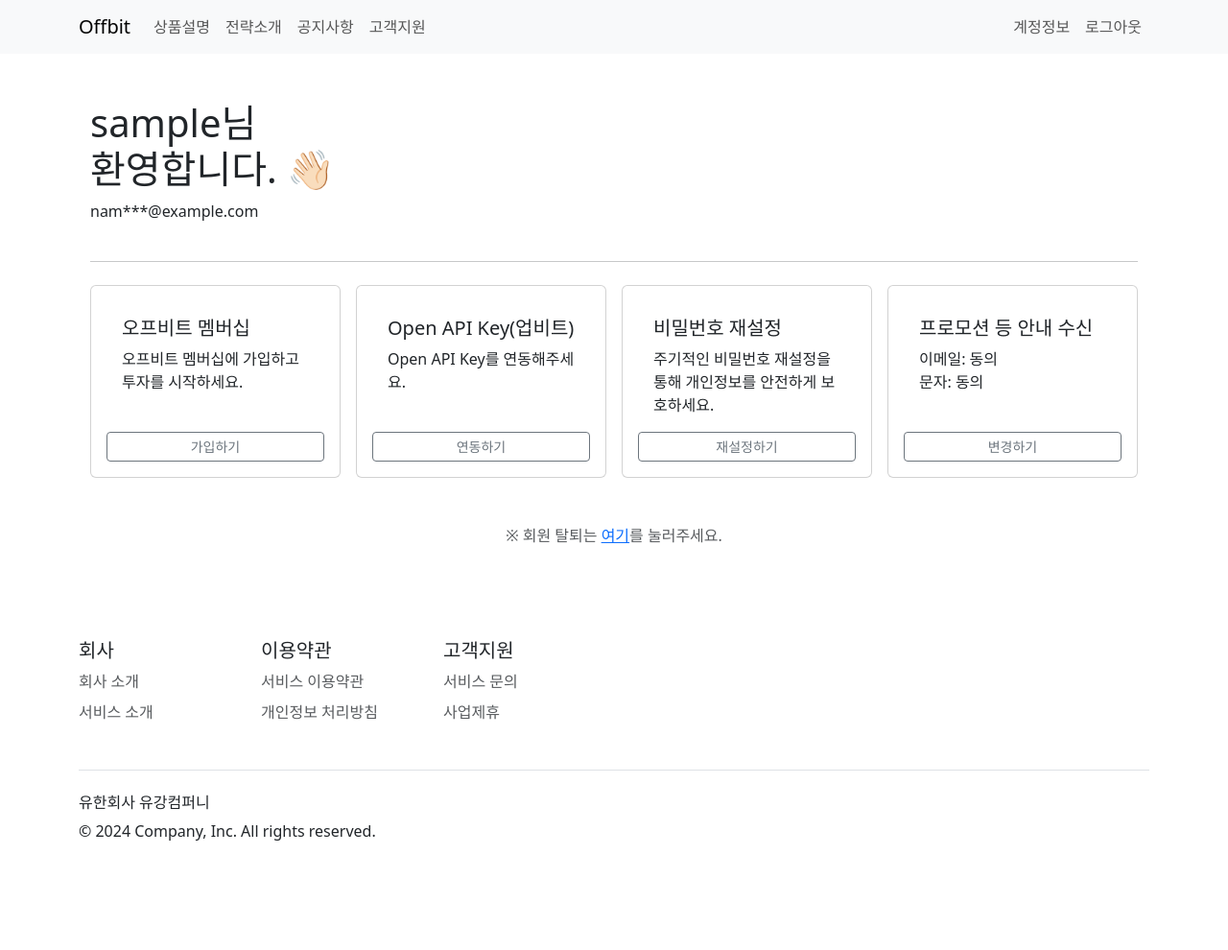
After one commit to leetusik/offbit, a Flask app: page /my/info in a window 1280 px wide. The commit adds this page. Shown: the whole page at 96% size. Run offline with Flask 3, Linux system fonts and the light colour scheme; the visitor is signed in with stand-in values (Sample User, id 1); some libraries are stand-ins or nearby versions.

Commit message:
user my info page

```diff
--- a/app/__init__.py
+++ b/app/__init__.py
@@ -42,6 +42,10 @@ def create_app(config_class=Config):
 
     app.register_blueprint(auth_bp, url_prefix="/auth")
 
+    from app.user import bp as user_bp
+
+    app.register_blueprint(user_bp, url_prefix="/my")
+
     if not app.debug and not app.testing:
         if app.config["MAIL_SERVER"]:
             auth = None
@@ -81,6 +85,7 @@ def create_app(config_class=Config):
 
         app.logger.setLevel(logging.INFO)
         app.logger.info("Offbit startup")
+        # current_app.logger.debug("Debug level log message")
 
     return app
 
--- a/app/auth/forms.py
+++ b/app/auth/forms.py
@@ -18,12 +18,12 @@ class LoginForm(FlaskForm):
     email = StringField(
         "이메일",
         validators=[
-            DataRequired("이메일을 입력해 주세요"),
-            Email("유효한 이메일 형식이 아닙니다"),
+            DataRequired(message="이메일을 입력해 주세요"),
+            Email(message="유효한 이메일 형식이 아닙니다"),
         ],
     )
     password = PasswordField(
-        "비밀번호", validators=[DataRequired("비밀번호를 입력해 주세요")]
+        "비밀번호", validators=[DataRequired(message="비밀번호를 입력해 주세요")]
     )
     remember_me = BooleanField("로그인 유지하기")
     submit = SubmitField("로그인")
--- a/app/models.py
+++ b/app/models.py
@@ -1,4 +1,5 @@
 import random
+import re
 from datetime import datetime, timedelta, timezone
 from hashlib import md5
 from typing import Optional
@@ -28,10 +29,16 @@ class User(UserMixin, db.Model):
     )
     password_hash: so.Mapped[Optional[str]] = so.mapped_column(sa.String(256))
     open_api_key_upbit: so.Mapped[Optional[bytes]] = so.mapped_column(sa.LargeBinary)
+    open_api_key_expiration: so.Mapped[Optional[datetime]] = so.mapped_column(
+        sa.DateTime
+    )
     verification_code: so.Mapped[Optional[int]] = so.mapped_column(sa.Integer)
     verification_code_expiration: so.Mapped[Optional[datetime]] = so.mapped_column(
         sa.DateTime
     )
+    # Membership-related fields
+    membership_type: so.Mapped[Optional[str]] = so.mapped_column(sa.String(64))
+    membership_expiration: so.Mapped[Optional[datetime]] = so.mapped_column(sa.DateTime)
 
     def __repr__(self):
         return f"<User {self.username}>"
@@ -46,10 +53,11 @@ class User(UserMixin, db.Model):
     def check_password(self, password):
         return check_password_hash(self.password_hash, password)
 
-    def set_open_api_key(self, api_key: str):
+    def set_open_api_key(self, api_key: str, expiration_date):
         """Encrypt and store the Upbit API key."""
         public_key = load_public_key(current_app.config["PUBLIC_KEY_PATH"])
         self.open_api_key_upbit = encrypt_api_key(public_key, api_key)
+        self.open_api_key_expiration = expiration_date
 
     def get_open_api_key(self) -> str:
         """Decrypt and retrieve the Upbit API key."""
@@ -68,6 +76,43 @@ class User(UserMixin, db.Model):
         )
         db.session.commit()
 
+    def set_membership(
+        self, membership_type: str = "basic", duration_days: Optional[int] = None
+    ):
+        """Sets membership type and expiration with optional duration."""
+        # Use default from config if no duration is provided
+        duration_days = (
+            duration_days or current_app.config["MEMBERSHIP_DEFAULT_DURATION_DAYS"]
+        )
+        self.membership_type = membership_type
+        self.membership_expiration = datetime.now(timezone.utc) + timedelta(
+            days=duration_days
+        )
+        db.session.commit()
+
+    def is_membership_active(self) -> bool:
+        """Returns True if membership is still active, False otherwise."""
+        if self.membership_expiration:
+            return self.membership_expiration > datetime.now(timezone.utc)
+        return False
+
+    def extend_membership(self, extra_days: Optional[int] = None):
+        """Extend the membership by a given number of days, default from config."""
+        extra_days = extra_days or current_app.config["MEMBERSHIP_DEFAULT_EXTEND_DAYS"]
+        if self.membership_expiration and self.is_membership_active():
+            self.membership_expiration += timedelta(days=extra_days)
+        else:
+            self.membership_expiration = datetime.now(timezone.utc) + timedelta(
+                days=extra_days
+            )
+        db.session.commit()
+
+    def mask_email(self):
+        """Mask the email address for privacy."""
+        email_pattern = r"(^[^@]{3})[^@]*(@.*$)"
+        masked_email = re.sub(email_pattern, r"\1***\2", self.email)
+        return masked_email
+
     @login.user_loader
     def load_user(id):
         return db.session.get(User, int(id))
--- a/app/templates/base.html
+++ b/app/templates/base.html
@@ -13,6 +13,23 @@
               rel="stylesheet"
               integrity="sha384-T3c6CoIi6uLrA9TneNEoa7RxnatzjcDSCmG1MXxSR1GAsXEV/Dwwykc2MPK8M2HN"
               crossorigin="anonymous">
+        <style>
+            /* Ensure each card's content is spaced, and the button is aligned at the bottom */
+            .card {
+                display: flex;
+                flex-direction: column;
+                justify-content: space-between; /* Pushes the button to the bottom */
+                height: 100%;
+            }
+
+            .card-body {
+                flex-grow: 1; /* Ensures the card body takes up all available space */
+            }
+
+            .card button {
+                margin-top: auto; /* Pushes the button to the bottom */
+            }
+        </style>
     </head>
     <body>
         <nav class="navbar navbar-expand-lg bg-body-tertiary">
@@ -59,7 +76,7 @@
                             <li class="nav-item">
                                 <a class="nav-link"
                                    aria-current="page"
-                                   href="{{ url_for('main.user', username=current_user.username) }}">계정정보</a>
+                                   href="{{ url_for("user.user_info") }}">계정정보</a>
                             </li>
                             <li class="nav-item">
                                 <a class="nav-link"
--- /dev/null
+++ b/app/templates/user/info.html
@@ -0,0 +1,86 @@
+{% extends "base.html" %}
+{% block content %}
+    <div class="container my-5">
+        <!-- Welcome Box -->
+        <div class="row">
+            <div class="col-md-6">
+                <h1>
+                    {{ user.username }}님
+                    <br>
+                    환영합니다. 👋🏻
+                </h1>
+                <ul class="list-unstyled">
+                    <li>{{ user.mask_email() }}</li>
+                </ul>
+            </div>
+        </div>
+        <hr class="my-4">
+        <!-- Info Grid Box -->
+        <div class="row g-3 info-grid-box">
+            <div class="col-md-6 col-lg-3 d-flex">
+                <div class="card p-3 w-100">
+                    <div class="card-body">
+                        <h5 class="card-title">오프비트 멤버십</h5>
+                        {% if user.membership_type %}
+                            <p class="card-text">오프비트 멤버십 회원입니다.</p>
+                        {% else %}
+                            <p class="card-text">오프비트 멤버십에 가입하고 투자를 시작하세요.</p>
+                        {% endif %}
+                    </div>
+                    {% if user.membership_type %}
+                        <button class="btn btn-outline-secondary btn-sm">확인하기</button>
+                    {% else %}
+                        <button class="btn btn-outline-secondary btn-sm">가입하기</button>
+                    {% endif %}
+                </div>
+            </div>
+            <div class="col-md-6 col-lg-3 d-flex">
+                <div class="card p-3 w-100">
+                    <div class="card-body">
+                        <h5 class="card-title">Open API Key(업비트)</h5>
+                        {% if user.open_api_key_upbit %}
+                            <p class="card-text">Open API Key가 연동되었습니다.</p>
+                            <p class="card-text">만료일: {{ user.open_api_key_expiration }}</p>
+                        {% else %}
+                            <p class="card-text">Open API Key를 연동해주세요.</p>
+                        {% endif %}
+                    </div>
+                    {% if user.open_api_key_upbit %}
+                        <button class="btn btn-outline-secondary btn-sm">해제하기</button>
+                    {% else %}
+                        <a href="{{ url_for("user.set_api_key") }}"
+                           class="btn btn-outline-secondary btn-sm">연동하기</a>
+                    {% endif %}
+                </div>
+            </div>
+            <div class="col-md-6 col-lg-3 d-flex">
+                <div class="card p-3 w-100">
+                    <div class="card-body">
+                        <h5 class="card-title">비밀번호 재설정</h5>
+                        <p class="card-text">주기적인 비밀번호 재설정을 통해 개인정보를 안전하게 보호하세요.</p>
+                    </div>
+                    <a href="{{ url_for("user.user_reset_password") }}"
+                       class="btn btn-outline-secondary btn-sm">재설정하기</a>
+                </div>
+            </div>
+            <div class="col-md-6 col-lg-3 d-flex">
+                <div class="card p-3 w-100">
+                    <div class="card-body">
+                        <h5 class="card-title">프로모션 등 안내 수신</h5>
+                        <ul class="list-unstyled">
+                            <li>이메일: 동의</li>
+                            <li>문자: 동의</li>
+                        </ul>
+                    </div>
+                    <button class="btn btn-outline-secondary btn-sm">변경하기</button>
+                </div>
+            </div>
+        </div>
+        <!-- Leave Membership Text -->
+        <div class="text-center mt-5">
+            <p class="text-muted">
+                ※ 회원 탈퇴는 <a href="#" class="text-decoration-underline">여기</a>를 눌러주세요.
+            </p>
+        </div>
+    </div>
+{% endblock %}
--- /dev/null
+++ b/app/templates/user/reset_password.html
@@ -0,0 +1,6 @@
+{% extends "base.html" %}
+{% import "bootstrap_wtf.html" as wtf %}
+{% block content %}
+    <h1>비밀번호 변경</h1>
+    {{ wtf.quick_form(form) }}
+{% endblock %}
--- /dev/null
+++ b/app/templates/user/set_api_key.html
@@ -0,0 +1,6 @@
+{% extends "base.html" %}
+{% import "bootstrap_wtf.html" as wtf %}
+{% block content %}
+    <h1>API Key 연동하기</h1>
+    {{ wtf.quick_form(form) }}
+{% endblock %}
--- /dev/null
+++ b/app/user/__init__.py
@@ -0,0 +1,5 @@
+from flask import Blueprint
+
+bp = Blueprint("user", __name__)
+
+from app.user import routes
--- /dev/null
+++ b/app/user/routes.py
@@ -0,0 +1,50 @@
+import sqlalchemy as sa
+from flask import flash, redirect, render_template, url_for
+from flask_login import current_user, login_required, logout_user
+
+from app import db
+from app.models import User
+from app.user import bp
+from app.user.forms import SetAPIKey, UserResetPasswordForm
+
+# from app.user.forms import
+
+
+@bp.route("/info")
+@login_required
+def user_info():
+    return render_template("user/info.html", user=current_user)
+
+
+@bp.route("/reset_password", methods=["GET", "POST"])
+@login_required
+def user_reset_password():
+    form = UserResetPasswordForm()
+    if form.validate_on_submit():
+        current_user.set_password(form.password.data)
+        db.session.commit()
+        logout_user()
+        flash("비밀번호가 성공적으로 변경되었습니다! 다시 로그인해주세요.")
+        return redirect(url_for("auth.login"))
+
+    return render_template("user/reset_password.html", form=form)
+
+
+@bp.route("/set_api_key", methods=["GET", "POST"])
+@login_required
+def set_api_key():
+    form = SetAPIKey()
+    if form.validate_on_submit():
+        upbit_selected = form.platform.data == "upbit"
+        if upbit_selected:
+            api_key = form.api_key.data
+            expiration_date = form.expiration.data
+            # Update the current user's API key and expiration date
+            current_user.set_open_api_key(api_key, expiration_date)
+
+            # Save changes to the database
+            db.session.commit()
+
+            flash("API가 성공적으로 연동되었습니다.")
+        return redirect(url_for("user.user_info"))
+    return render_template("user/set_api_key.html", form=form)
--- a/config.py
+++ b/config.py
@@ -19,3 +19,7 @@ class Config:
     MAIL_USERNAME = os.environ.get("MAIL_USERNAME")
     MAIL_PASSWORD = os.environ.get("MAIL_PASSWORD")
     ADMINS = ["leetusik@gmail.com", "swangle2100@gmail.com"]
+
+    # Add your default values here
+    MEMBERSHIP_DEFAULT_DURATION_DAYS = 30  # Default 30 days for membership
+    MEMBERSHIP_DEFAULT_EXTEND_DAYS = 30  # Default 30 days for membership extension
```
Also changed, not shown: app/main/routes.py (+3 -5 lines), app/user/forms.py (added, +57 -0 lines), app/templates/profile.html (added).
